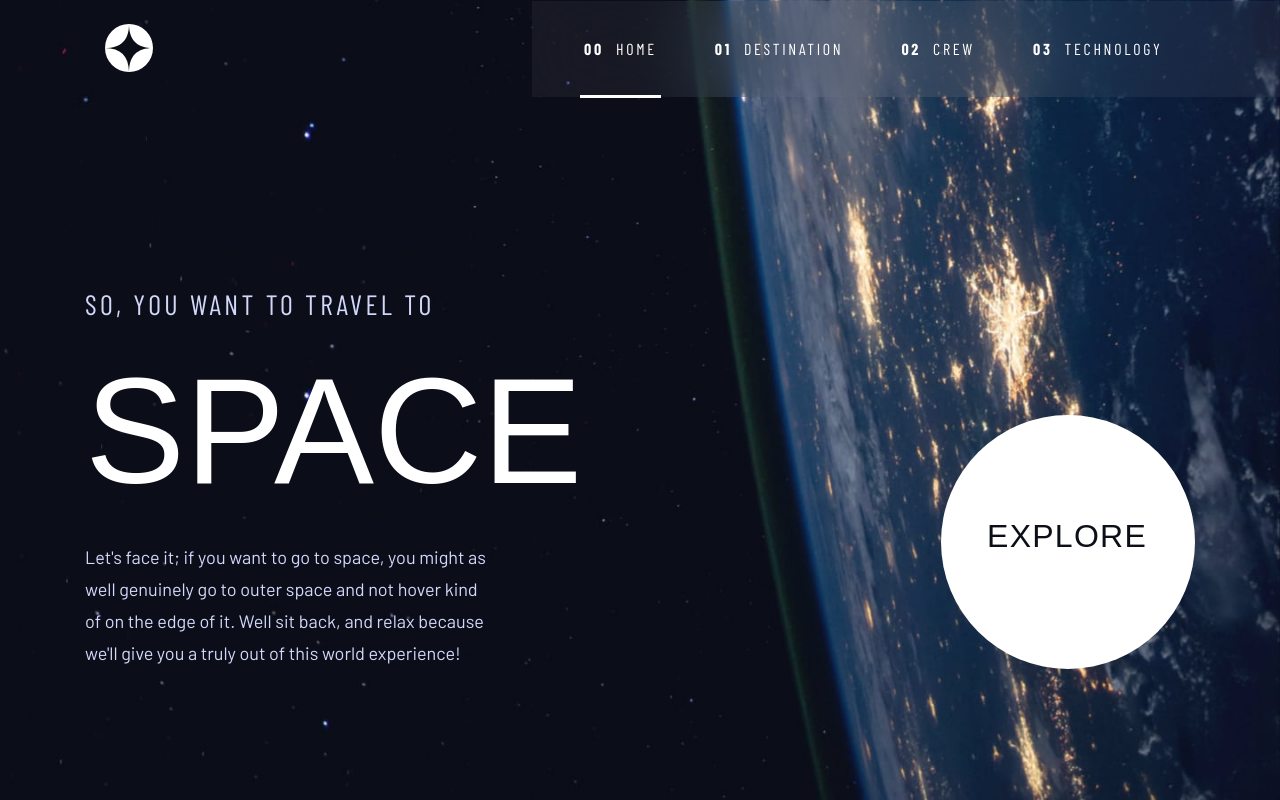
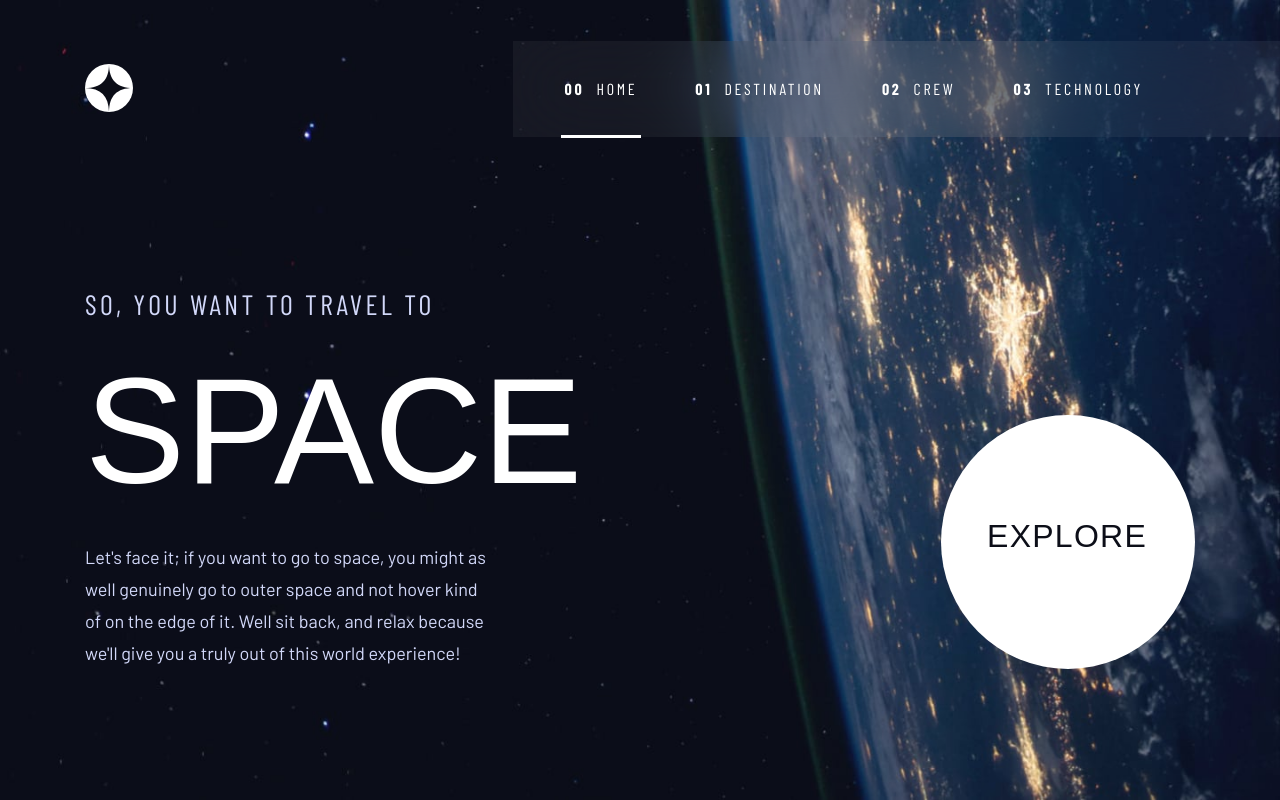
Before and after one commit to Owczarek-Kamil/space-tourism-multi-page-website, a Next.js app: page / in a window 1280 px wide. Shown: the top 800 px of the page. Built offline with nearby package versions, Linux system fonts and the light colour scheme; a web font is replaced by a local one.

Commit message:
Add margin top to the NavigationBar, fix horizontal margins for the ContentPageHeader

```diff
--- a/src/components/common/ContentPageHeader.tsx
+++ b/src/components/common/ContentPageHeader.tsx
@@ -7,7 +7,7 @@ type ContentPageHeaderProps = {
 
 export default function ContentPageHeader({ indexNumber, title }: ContentPageHeaderProps) {
   return (
-    <div className="transition-all md:ml-9.5 md:mt-10 3xl:mt-19">
+    <div className="transition-all md:ml-9.5 md:mt-10 3xl:mx-0 3xl:mt-19">
       <header className="mx-auto max-w-layout">
         <h1 className="space-x-4.5 text-center transition-all md:text-left 3xl:space-x-7">
           <span className="font-barlow-condensed font-bold leading-[1.1875em] tracking-[2.7px] text-color-white/25 transition-all md:text-xl md:leading-[1.2em] md:tracking-[3.375px] 3xl:text-h6 3xl:leading-[1.2143em] 3xl:tracking-[4.725px]">
--- a/src/components/navigation/NavigationBar.tsx
+++ b/src/components/navigation/NavigationBar.tsx
@@ -6,7 +6,7 @@ import NavigationLinksBar from "./NavigationLinksBar";
 
 export default function NavigationBar() {
   return (
-    <div className="p-6 transition-all md:ml-9.75 md:p-0">
+    <div className="p-6 transition-all md:ml-9.75 md:p-0 3xl:mx-0 3xl:mt-10">
       <nav className="relative mx-auto flex max-w-layout items-center justify-between">
         <Image
           src="/assets/shared/logo.svg"
```
